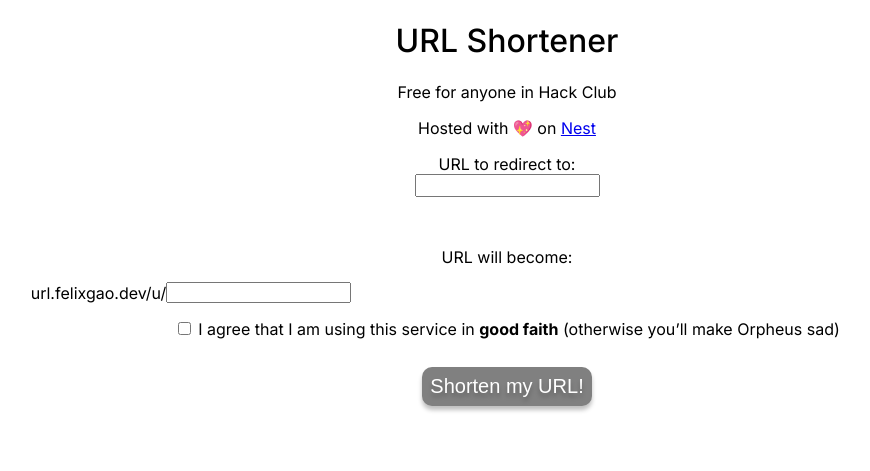
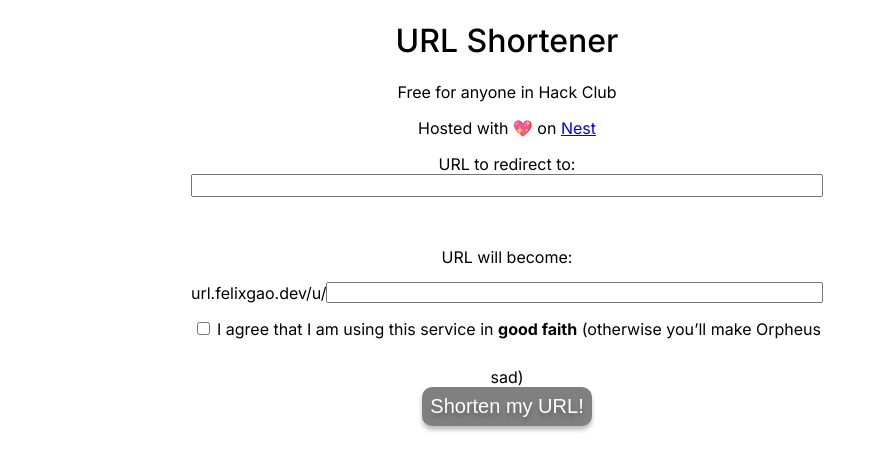
Before and after one commit to felixgao-0/my-website, a Flask app: page / in a window 1280 px wide. Shown: the top 471 px of the page, without its empty margins (133-1003 px from the left). Run offline with Flask 3, Linux system fonts and the light colour scheme; some libraries are stand-ins or nearby versions.

Commit message:
Continue styling of webpages lol

```diff
--- a/shortener/static/formHandler.js
+++ b/shortener/static/formHandler.js
@@ -39,7 +39,7 @@ document.addEventListener("DOMContentLoaded", (event) => {
     //    createUrl(event);
     //});
 
-    // Enable submission upon agreement to my tos muahaha
+    // Enable submission upon agreement to my tos muhaha
     form.addEventListener("click", (event) => {
         document.getElementById("submit-btn").disabled = !document.getElementById("confirm-checkbox").checked;
     });
--- a/shortener/static/index.css
+++ b/shortener/static/index.css
@@ -17,6 +17,10 @@ ul {
     display: flex;
     align-items: center;
     justify-content: center;
+}
+
+.form-item {
+    width: 100%;
 }
 
 .box {
--- a/shortener/template/index.html
+++ b/shortener/template/index.html
@@ -20,16 +20,16 @@
         {% endif %}
     {% endwith %}
 
-    <form method="POST" action="{{ url_for('_api_url_creator') }}" id="create-url-form" class="center">
-        <div>
+    <form method="POST" action="{{ url_for('_api_url_creator') }}" id="create-url-form" class="center box">
+        <div class="form-item">
             <label for="original-link-field">URL to redirect to:</label><br>
-            <input type="text" name="original-link-field" id="original-link-field" required>
+            <input type="text" name="original-link-field" id="original-link-field" class="form-item" required>
         </div><br>
 
         <label for="shortened-link-field">URL will become:</label><br>
-        <div class="input-group box">
+        <div class="input-group">
             <p>url.felixgao.dev/u/</p>
-            <input type="text" name="shortened-link-field" id="shortened-link-field" required>
+            <input type="text" maxlength="15" name="shortened-link-field" id="shortened-link-field" class="form-item" required>
         </div>
 
         <input type="checkbox" id="confirm-checkbox">
```
